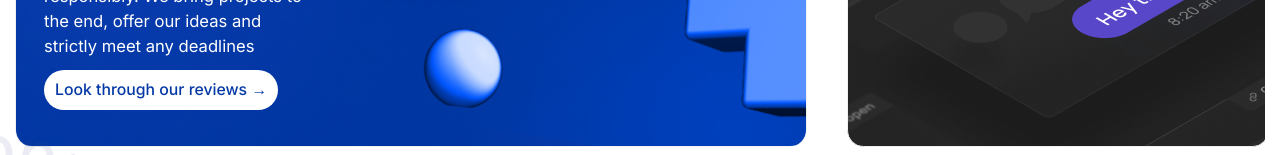
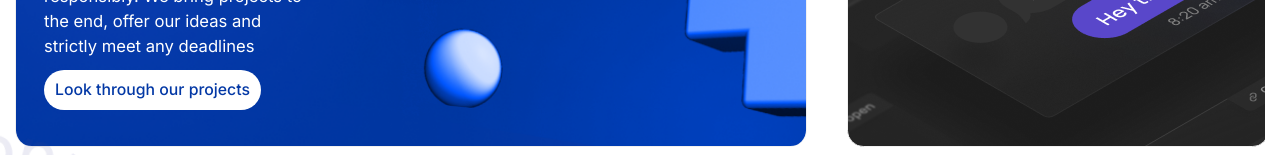
Before and after one commit to coinvent-solutions/website, a React (Vite) app: page / in a window 1280 px wide. Shown: the part 2309-2464 px from the top of the page. Built offline with nearby package versions, Linux system fonts and the light colour scheme; the HTML template or start-up script is replaced by a standard one.

Commit message:
Add new button

```diff
--- a/src/components/About/About.module.scss
+++ b/src/components/About/About.module.scss
@@ -456,6 +456,7 @@
 }
 
 .BlackBlock {
+	z-index: 1;
 	position: absolute;
 	left: 20%;
 	top: 1650px;
@@ -484,6 +485,8 @@
 }
 
 .Button {
+	position: relative;
+	z-index: 10;
 	background-color: #FFF;
 	margin-top: 12px;
 	width: max-content;
--- a/src/components/About/About.tsx
+++ b/src/components/About/About.tsx
@@ -5,6 +5,14 @@ import styles from './About.module.scss'
 import classNames from 'classnames'
 
 function About() {
+
+	function ScrollTo(id: string) {
+		(document.getElementById(id) as HTMLBodyElement).scrollIntoView({
+			block: 'center',
+			behavior: 'smooth',
+		});
+	}
+
     return (
 		<div id="Advantages" className={styles.Content}>
 			<div className={styles.Screen}>
@@ -31,7 +39,7 @@ function About() {
 						<h1 className={styles.Block3_Title}>Our clients contact<br/>us more than 2 times</h1>
 						<img src={line} alt="" className={styles.Block3_Underline} />
 						<p className={styles.Block3_Info}>We take our clients' tasks<br/>responsibly. We bring projects to<br/>the end, offer our ideas and<br/>strictly meet any deadlines</p>
-						<div className={classNames(styles.Button, styles.cursor_pointer)}>Look through our reviews &rarr;</div>
+						<div onClick={() => ScrollTo("Projects")} className={classNames(styles.Button, styles.cursor_pointer)}>Look through our projects</div>
 					</div>
 					<picture>
 						<source media="(min-width: 768px)" srcSet={`${Block3} 768w`} sizes="768px" />
```
